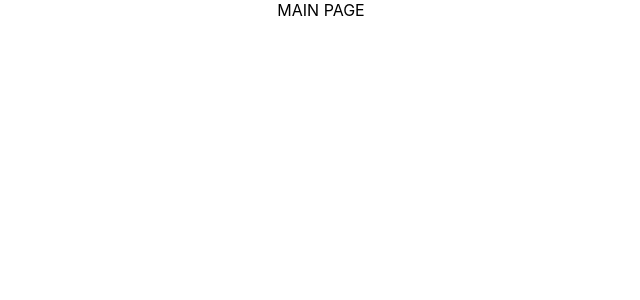
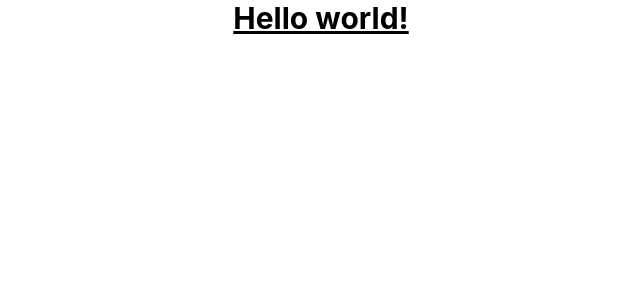
Before and after one commit to Adil-io/lms-health, a React (Create React App) app: page / in a window 1280 px wide. Shown: the top 300 px of the page, without its empty margins (319-959 px from the left). Built offline with nearby package versions, Linux system fonts and the light colour scheme.

Commit message:
Tailwind initial config

```diff
--- a/package.json
+++ b/package.json
@@ -34,5 +34,8 @@
       "last 1 firefox version",
       "last 1 safari version"
     ]
+  },
+  "devDependencies": {
+    "tailwindcss": "^3.4.4"
   }
 }
--- a/src/App.js
+++ b/src/App.js
@@ -1,7 +1,11 @@
 import "./App.css";
 
 function App() {
-  return <div className="App">MAIN PAGE</div>;
+  return (
+    <div className="App">
+      <h1 className="text-3xl font-bold underline">Hello world!</h1>
+    </div>
+  );
 }
 
 export default App;
--- /dev/null
+++ b/tailwind.config.js
@@ -0,0 +1,8 @@
+/** @type {import('tailwindcss').Config} */
+module.exports = {
+  content: ["./src/**/*.{js,jsx,ts,tsx}"],
+  theme: {
+    extend: {},
+  },
+  plugins: [],
+};
```
Also changed, not shown: src/index.css (+7 -3 lines), 1 other file (tests, documents, lock files or other folders).
